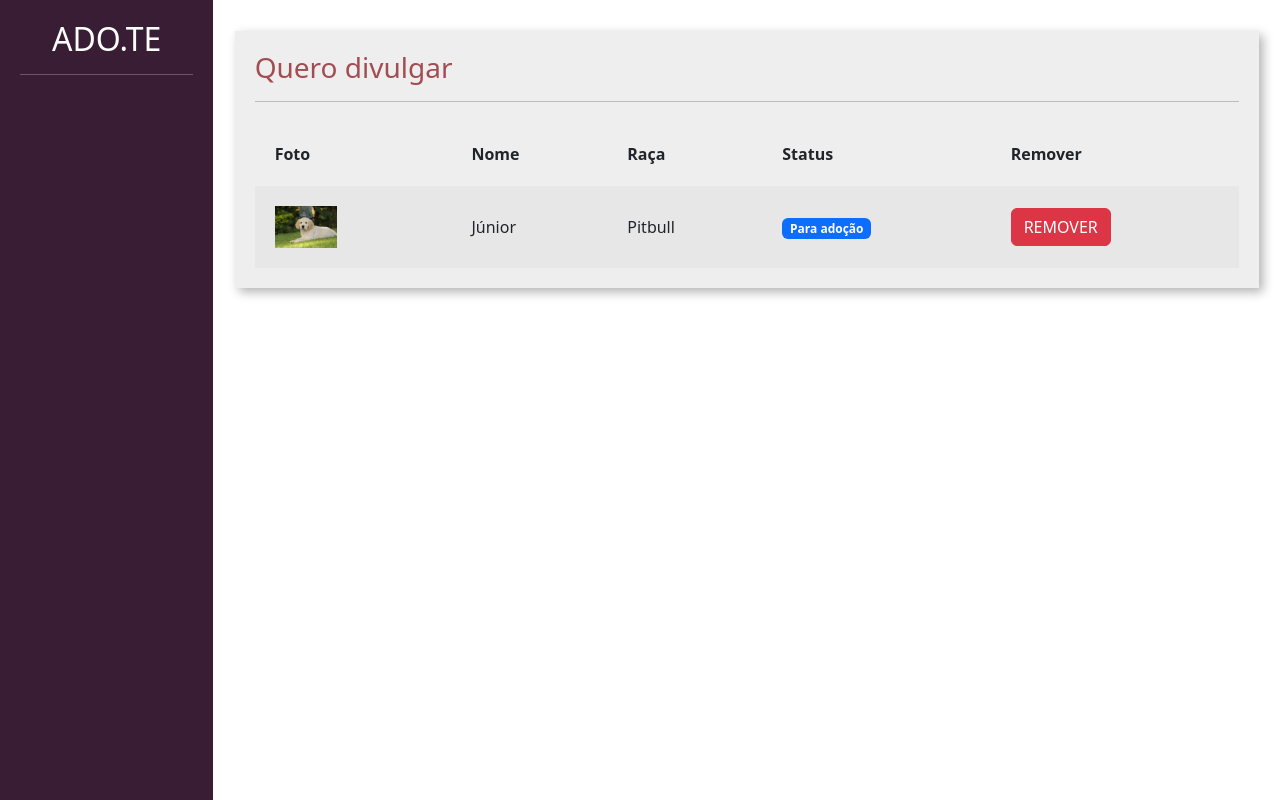
After one commit to FranciscoJunior12/Adote, a Django app: page /divulgar/seus_pets/ in a window 1280 px wide. The commit adds this page. Run offline with Django 4.2, Linux system fonts and the light colour scheme; a user stored in the database is signed in; data comes from the database, SQL or seed files in the repository; both versions use the stored data as it was after the commit.

Commit message:
Criação da view listar e função remover

```diff
--- a/adote/urls.py
+++ b/adote/urls.py
@@ -14,10 +14,12 @@ Including another URLconf
     2. Add a URL to urlpatterns:  path('blog/', include('blog.urls'))
 """
 from django.contrib import admin
-from django.urls import path ,include
+from django.urls import path, include
+from django.conf import settings
+from django.conf.urls.static import static
 
 urlpatterns = [
     path('admin/', admin.site.urls),
     path('auth/', include('usuarios.urls')),
     path('divulgar/', include('divulgar.urls')),
-]
+] + static(settings.MEDIA_URL, document_root=settings.MEDIA_ROOT)
--- /dev/null
+++ b/divulgar/templates/seus_pets.html
@@ -0,0 +1,93 @@
+{% load static %}
+<!doctype html>
+<html lang="pt-BR">
+
+<head>
+    <meta charset="utf-8">
+    <meta name="viewport" content="width=device-width, initial-scale=1">
+    <title>Seus_pets</title>
+    <link href="https://cdn.jsdelivr.net/npm/bootstrap@5.3.0-alpha1/dist/css/bootstrap.min.css" rel="stylesheet">
+    <link href="{% static 'usuarios/css/cadastro.css' %}" rel="stylesheet">
+    <link href="{% static 'divulgar/css/novo_pet.css' %}" rel="stylesheet">
+    <link href="{% static 'divulgar/css/seus_pet.css' %}" rel="stylesheet">
+</head>
+
+<body>
+
+    <div class="container-fluid">
+        <div class="row">
+            <div class="col-md-2 bg-side sidebar">
+                <h2>ADO.TE</h2>
+                <hr>
+
+
+            </div>
+
+            <div class="col-md">
+                <div class="wrapper">
+                    <div class="box width80">
+                        {% if messages %}
+                        <br>
+                        {% for message in messages %}
+                        <div class="alert {{message.tags}}">
+                            {{message}}
+                        </div>
+                        {% endfor %}
+                        {% endif %}
+                        <h3 class="font-vinho">Quero divulgar</h3>
+                        <hr>
+
+                        <table class="tabela" cellpadding="20">
+                            <tr>
+                                <th>Foto</th>
+                                <th>Nome</th>
+                                <th>Raça</th>
+                                <th>Status</th>
+                                <th>Remover</th>
+                            </tr>
+                            {% for pet in pets %}
+                            <tr class="tabela-linha">
+                                <td width="20%">
+
+                                    <img width="40%" src="{{ pet.foto.url }}">
+                                </td>
+                                <td>
+                                    {{pet.nome}}
+                                </td>
+                                <td>
+                                    {{pet.raca}}
+
+                                </td>
+                                <td>
+
+                                    {% if pet.status == 'P' %}
+                                        <span class="badge text-bg-primary">Para adoção</span>
+                                    {% else %}
+                                        <span class="badge text-bg-success">Para adoção</span>
+                                    {% endif %}
+
+                                </td>
+                                <td>
+                                    <a href="{% url 'remover_pet' pet.id %}" class="btn btn-danger">REMOVER</a>
+                                </td>
+                            </tr>
+
+                            {% endfor %}
+
+                        </table>
+                    </div>
+                </div>
+            </div>
+
+        </div>
+
+
+    </div>
+
+
+
+
+    <script src="https://cdn.jsdelivr.net/npm/bootstrap@5.3.0-alpha1/dist/js/bootstrap.bundle.min.js"></script>
+</body>
+
+</html>
--- a/divulgar/urls.py
+++ b/divulgar/urls.py
@@ -4,4 +4,6 @@ from . import views
 
 urlpatterns = [
     path('novo_pet/', views.novo_pet, name="novo_pet"),
+    path('seus_pets/', views.seus_pets, name="seus_pets"),
+    path('remover_pet/<int:id>', views.remover_pet, name="remover_pet"),
 ]
--- a/divulgar/views.py
+++ b/divulgar/views.py
@@ -1,10 +1,11 @@
 from django.http import HttpResponse
-from django.shortcuts import render
+from django.shortcuts import redirect, render
 
 from django.contrib.auth.decorators import login_required
 from .models import Tag, Raca, Pet
 from django.contrib.messages import constants
 from django.contrib import messages
+
 # Create your views here.
 
 
@@ -45,7 +46,29 @@ def novo_pet(request):
             pet.tags.add(tag)
 
         pet.save()
-        tags = Tag.objects.all()
-        racas = Raca.objects.all()
-        messages.add_message(request, constants.SUCCESS, 'Novo pet cadastrado')
-        return render(request, 'novo_pet.html', {'tags': tags, 'racas': racas})
+        return redirect('/divulgar/seus_pets')
+       # tags = Tag.objects.all()
+       #racas = Raca.objects.all()
+       #messages.add_message(request, constants.SUCCESS, 'Novo pet cadastrado')
+       # return render(request, 'novo_pet.html', {'tags': tags, 'racas': racas})
+
+
+@login_required
+def seus_pets(request):
+    if request.method == "GET":
+        pets = Pet.objects.filter(usuario=request.user)
+        return render(request, 'seus_pets.html', {'pets': pets})
+
+
+@login_required
+def remover_pet(request, id):
+    pet = Pet.objects.get(id=id)
+    if not pet.usuario == request.user:
+        messages.add_message(request, constants.ERROR,
+                             'Esse pet não é seu, espertinho hahaha')
+        return redirect("/divulgar/seus_pets")
+
+    pet.delete()
+    messages.add_message(request, constants.SUCCESS,
+                         'Pet removido com sucesso')
+    return redirect("/divulgar/seus_pets")
--- /dev/null
+++ b/templates/static/divulgar/css/seus_pet.css
@@ -0,0 +1,12 @@
+.width80{
+    width: 80vw;
+ }
+
+ .tabela{
+     width: 100%;
+     margin-top: 20px;
+ }
+
+ .tabela-linha{
+     background-color: #e8e7e7;
+ }
```
Also changed, not shown: divulgar/templates/novo_pet.html (+5 -5 lines), db.sqlite3, media/fotos_pets/pet1_C7iPK06.jpg (added), media/fotos_pets/pett2_ptdXcCR.jpg (added), media/fotos_pets/pett3_7v66Gvb.jpg (added), media/fotos_pets/pett3_I7a81Nw.jpg (added), 1 other file.
